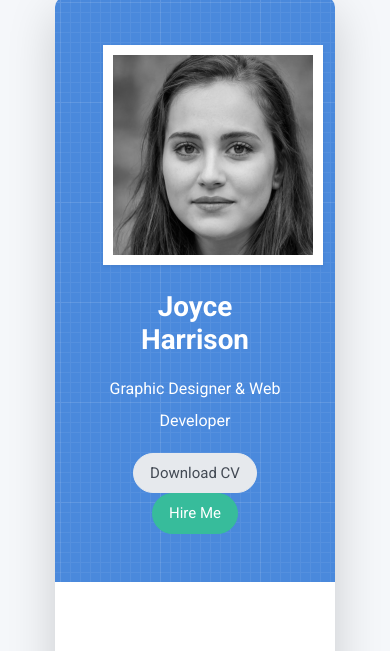
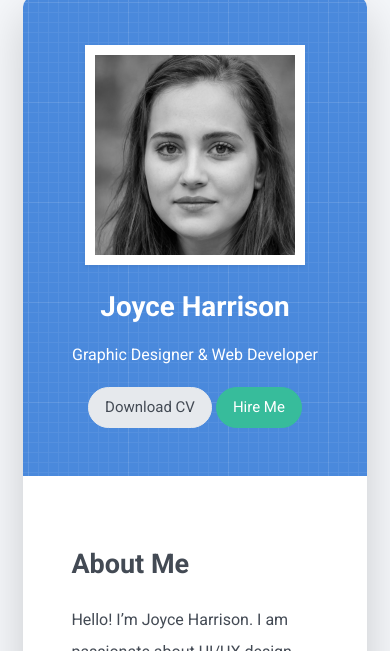
Before and after one commit to Akshatjain2610/PLP-Work, a plain HTML site: page index.html in a window 390 px wide. Shown: the part 161-812 px from the top of the page. Drawn offline with nearby package versions, Linux system fonts and the light colour scheme.

Commit message:
Add files via upload

```diff
--- a/css/styles.css
+++ b/css/styles.css
@@ -233,6 +233,17 @@ hr{
 }
 
 
+@media(max-width:500px){
+	.container-fluid{
+		padding: 0.5% 2% 2%;
+	}
+}
+
+@media(max-width:900px){
+	.container-fluid{
+		padding: 0.5% 6% 2%;
+	}
+}
 
 @media (min-width: 992px){
 	.px-lg-4 {
--- a/index.html
+++ b/index.html
@@ -2,7 +2,7 @@
 <html>
 <head>
 	<meta charset="utf-8">
-    	<meta name="viewport" content="width=device-width, initial-scale=1, shrink-to-fit=no">
+    <meta name="viewport" content="width=device-width, initial-scale=1, shrink-to-fit=no">
 
 	<title>Resume by akshat</title>
 	<!-- Google fonts -->
@@ -138,8 +138,10 @@
 					</div>
 				</div>
 			</div>
+
 			<hr>
-			<div class="experience-section px-5 px-lg-4">
+
+			<div class="experience-section px-3 px-lg-4">
 				<h2 class="mb-5">Work Experience</h2>
 				<div class="timeline">
 					<div class="card timeline-card timeline-card-primary">
```
